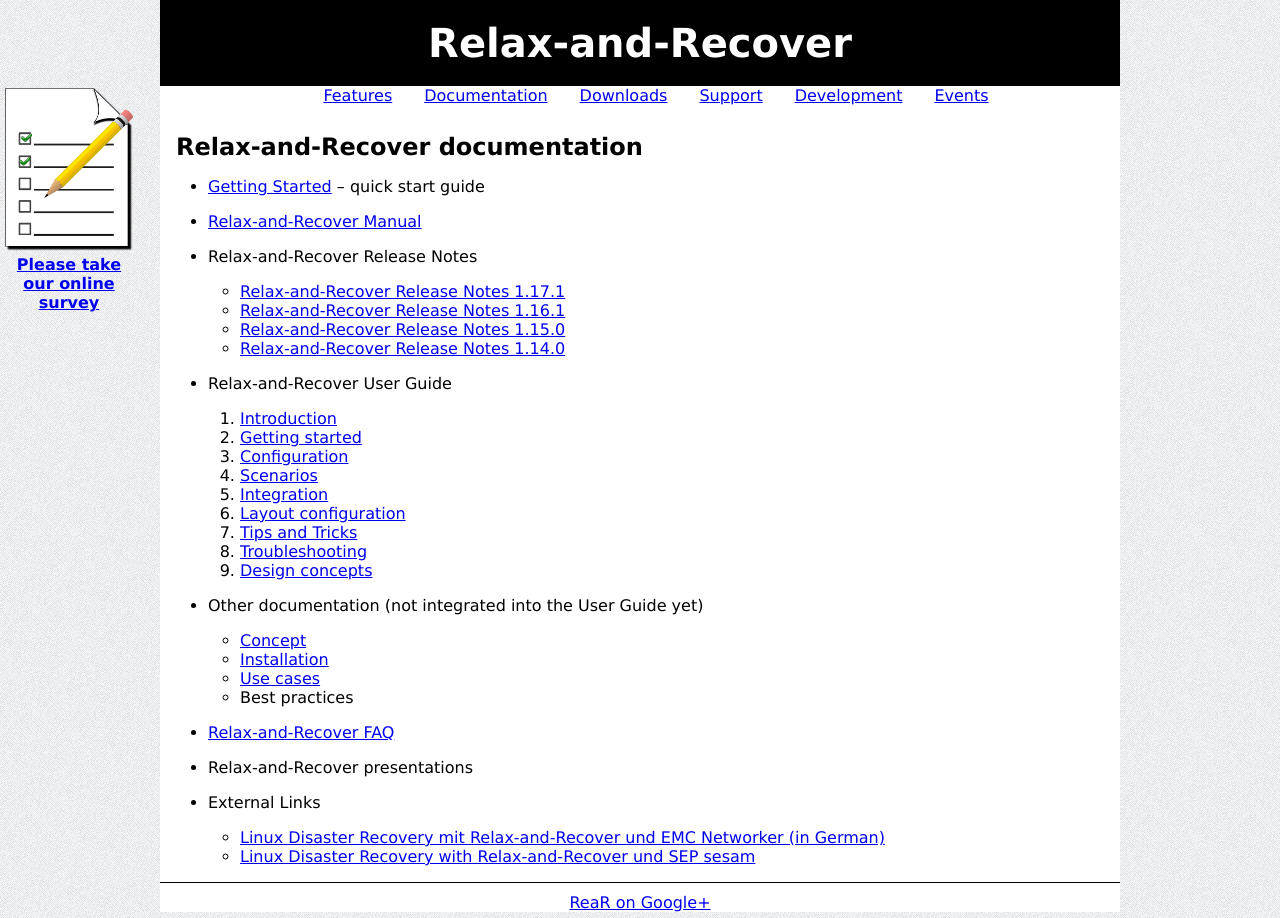
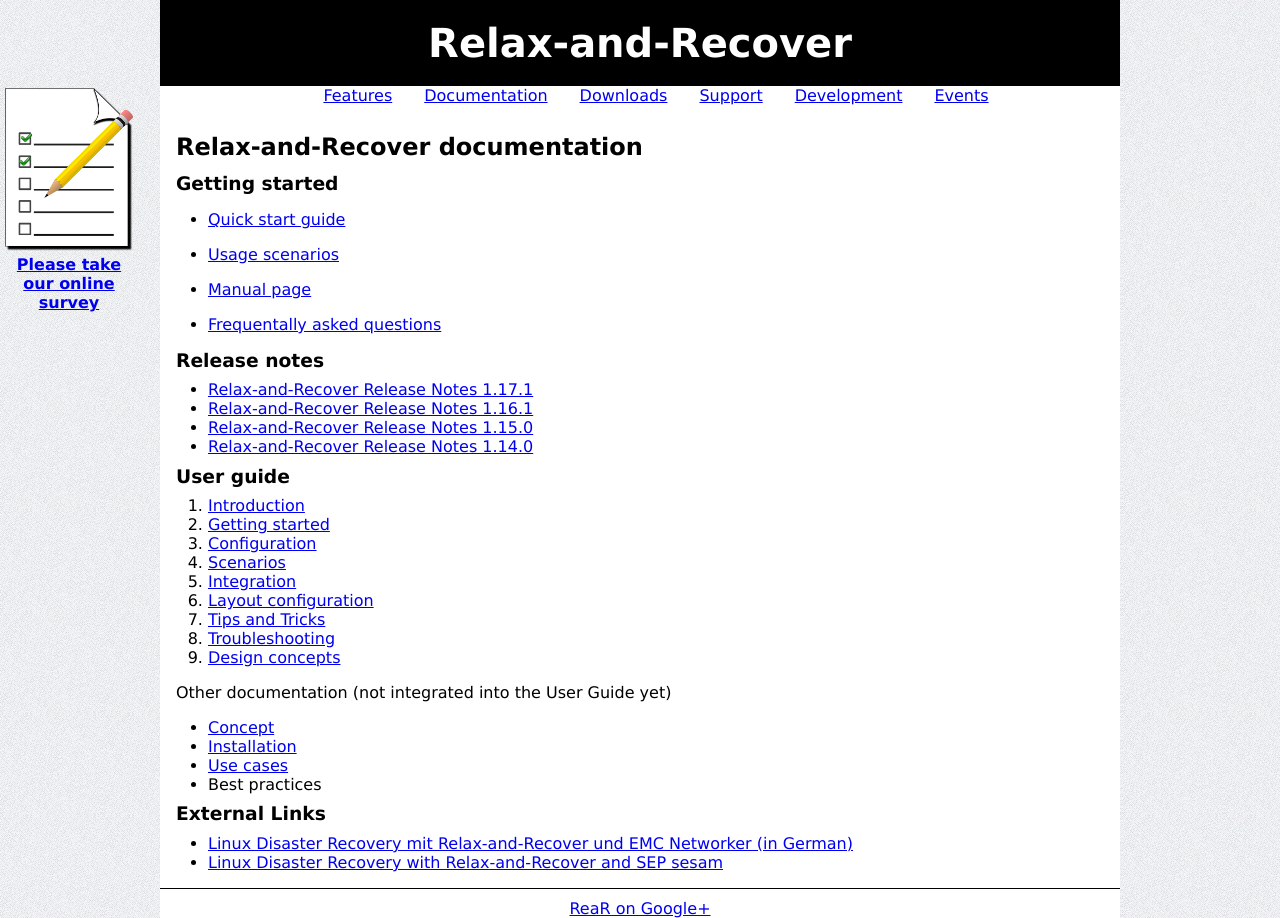
Before and after one commit to rear/rear.github.com, a Jekyll site: the page built from documentation/index.md, in a window 1280 px wide. Built offline with Jekyll 4.4.1, drawn with Linux system fonts in a browser that asks for light colours; comment, search, counter and statistics services are not loaded.

Commit message:
Add the usage scenarios to the index and reformatted it

```diff
--- a/documentation/index.md
+++ b/documentation/index.md
@@ -5,41 +5,43 @@
 
 ## Relax-and-Recover documentation
 
- - [Getting Started](http://relax-and-recover.org/documentation/getting-started) -- quick start guide
+### Getting started
 
- - [Relax-and-Recover Manual](https://github.com/rear/rear/blob/master/doc/rear.8.adoc)
+ - [Quick start guide](http://relax-and-recover.org/documentation/getting-started)
 
- - Relax-and-Recover Release Notes
+ - [Usage scenarios](http://relax-and-recover.org/usage/)
 
-   * [Relax-and-Recover Release Notes 1.17.1](http://relax-and-recover.org/documentation/release-notes-1-17)
-   * [Relax-and-Recover Release Notes 1.16.1](http://relax-and-recover.org/documentation/release-notes-1-16)
-   * [Relax-and-Recover Release Notes 1.15.0](http://relax-and-recover.org/documentation/release-notes-1-15)
-   * [Relax-and-Recover Release Notes 1.14.0](http://relax-and-recover.org/documentation/release-notes-1-14)
+ - [Manual page](https://github.com/rear/rear/blob/master/doc/rear.8.adoc)
 
- - Relax-and-Recover User Guide
+ - [Frequentally asked questions](http://relax-and-recover.org/documentation/faq)
 
-   1. [Introduction](https://github.com/rear/rear/blob/master/doc/user-guide/01-introduction.adoc)
-   2. [Getting started](https://github.com/rear/rear/blob/master/doc/user-guide/02-getting-started.adoc)
-   3. [Configuration](https://github.com/rear/rear/blob/master/doc/user-guide/03-configuration.adoc)
-   4. [Scenarios](https://github.com/rear/rear/blob/master/doc/user-guide/04-scenarios.adoc)
-   5. [Integration](https://github.com/rear/rear/blob/master/doc/user-guide/05-integration.adoc)
-   6. [Layout configuration](https://github.com/rear/rear/blob/master/doc/user-guide/06-layout-configuration.adoc)
-   7. [Tips and Tricks](https://github.com/rear/rear/blob/master/doc/user-guide/07-tips-and-tricks.adoc)
-   8. [Troubleshooting](https://github.com/rear/rear/blob/master/doc/user-guide/08-troubleshooting.adoc)
-   9. [Design concepts](https://github.com/rear/rear/blob/master/doc/user-guide/09-design-concepts.adoc)
+### Release notes
 
- - Other documentation (not integrated into the User Guide yet)
+ - [Relax-and-Recover Release Notes 1.17.1](http://relax-and-recover.org/documentation/release-notes-1-17)
+ - [Relax-and-Recover Release Notes 1.16.1](http://relax-and-recover.org/documentation/release-notes-1-16)
+ - [Relax-and-Recover Release Notes 1.15.0](http://relax-and-recover.org/documentation/release-notes-1-15)
+ - [Relax-and-Recover Release Notes 1.14.0](http://relax-and-recover.org/documentation/release-notes-1-14)
 
-   * [Concept](http://relax-and-recover.org/documentation/concept)
-   * [Installation](http://relax-and-recover.org/documentation/installation)
-   * [Use cases](http://relax-and-recover.org/documentation/usecases)
-   * Best practices
+### User guide
 
- - [Relax-and-Recover FAQ](http://relax-and-recover.org/documentation/faq)
+ 1. [Introduction](https://github.com/rear/rear/blob/master/doc/user-guide/01-introduction.adoc)
+ 2. [Getting started](https://github.com/rear/rear/blob/master/doc/user-guide/02-getting-started.adoc)
+ 3. [Configuration](https://github.com/rear/rear/blob/master/doc/user-guide/03-configuration.adoc)
+ 4. [Scenarios](https://github.com/rear/rear/blob/master/doc/user-guide/04-scenarios.adoc)
+ 5. [Integration](https://github.com/rear/rear/blob/master/doc/user-guide/05-integration.adoc)
+ 6. [Layout configuration](https://github.com/rear/rear/blob/master/doc/user-guide/06-layout-configuration.adoc)
+ 7. [Tips and Tricks](https://github.com/rear/rear/blob/master/doc/user-guide/07-tips-and-tricks.adoc)
+ 8. [Troubleshooting](https://github.com/rear/rear/blob/master/doc/user-guide/08-troubleshooting.adoc)
+ 9. [Design concepts](https://github.com/rear/rear/blob/master/doc/user-guide/09-design-concepts.adoc)
 
- - Relax-and-Recover presentations
+ Other documentation (not integrated into the User Guide yet)
 
- - External Links
+ - [Concept](http://relax-and-recover.org/documentation/concept)
+ - [Installation](http://relax-and-recover.org/documentation/installation)
+ - [Use cases](http://relax-and-recover.org/documentation/usecases)
+ - Best practices
 
-   * [Linux Disaster Recovery mit Relax-and-Recover und EMC Networker (in German)](http://backupinferno.de/?p=358)
-   * [Linux Disaster Recovery with Relax-and-Recover und SEP sesam](http://wiki.sepsoftware.com/wiki/index.php/Disaster_Recovery_for_Linux_3.0_en)
+### External Links
+
+ - [Linux Disaster Recovery mit Relax-and-Recover und EMC Networker (in German)](http://backupinferno.de/?p=358)
+ - [Linux Disaster Recovery with Relax-and-Recover and SEP sesam](http://wiki.sepsoftware.com/wiki/index.php/Disaster_Recovery_for_Linux_3.0_en)
```
